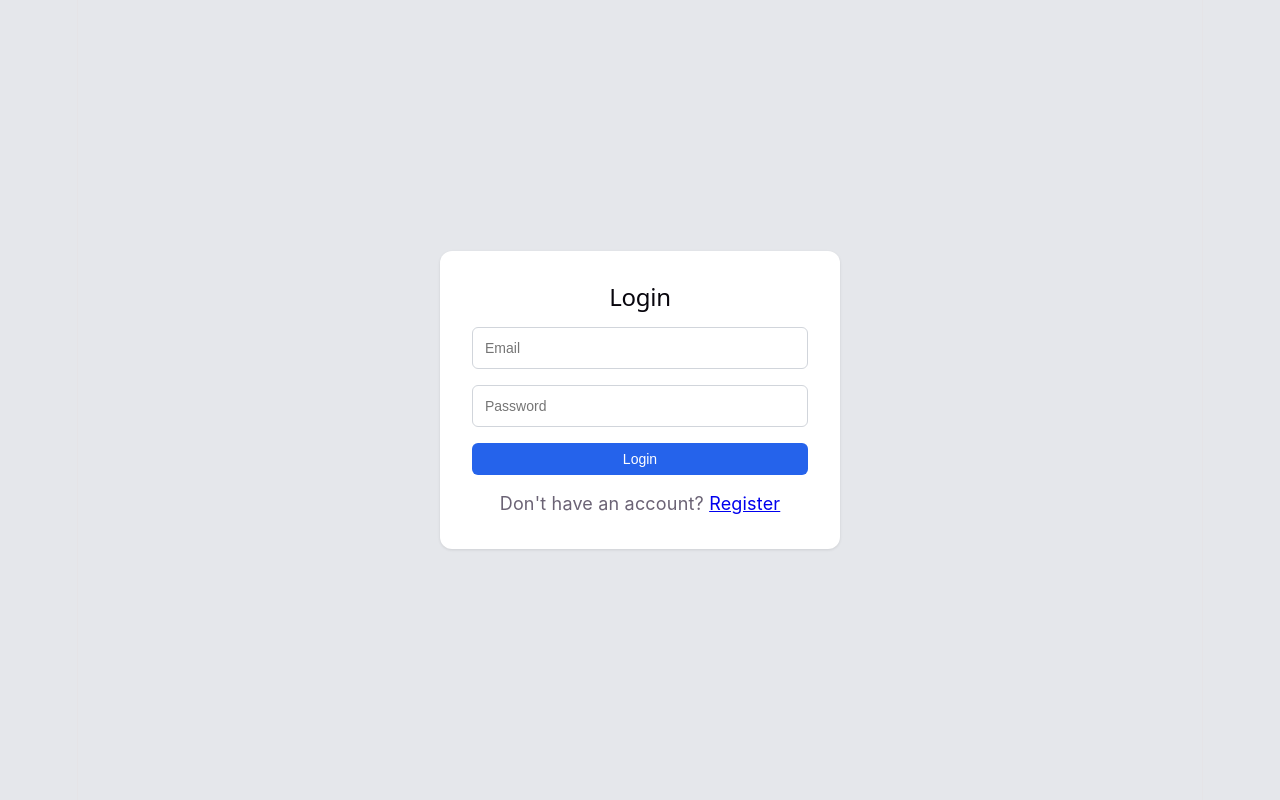
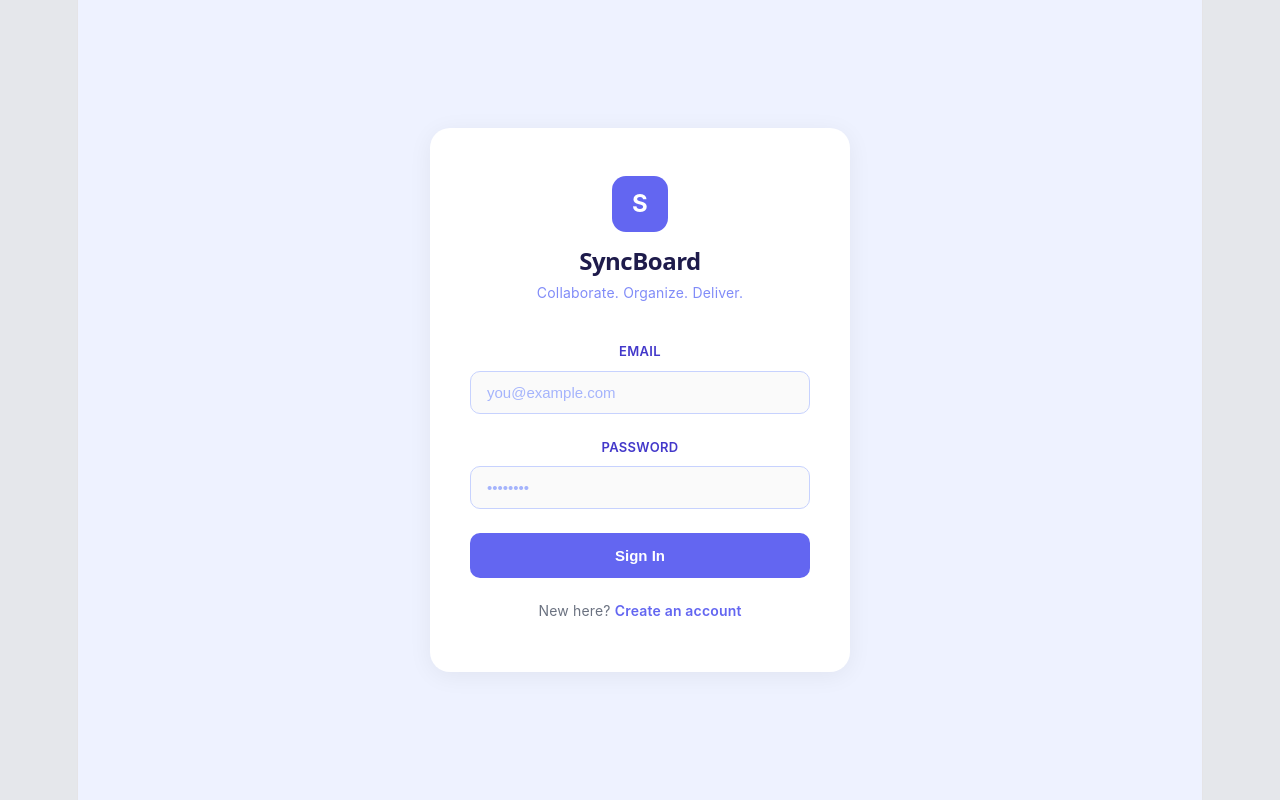
Before and after one commit to HotChicken9405/syncboard, a React (Vite) app in the folder client/: page /login in a window 1280 px wide. Built offline with nearby package versions, Linux system fonts and the light colour scheme.

Commit message:
fix: css changed

```diff
--- a/client/src/components/Board/Board.module.css
+++ b/client/src/components/Board/Board.module.css
@@ -1,7 +1,11 @@
+/* Board.module.css */
 .board {
+  width: 100%;
+  box-sizing: border-box;
   padding: 24px;
   max-width: 1200px;
   margin: 0 auto;
+  background: #f9fafb;
 }
 
 .stats {
@@ -34,6 +38,7 @@
   color: white;
   cursor: pointer;
   font-size: 14px;
+  transition: background 0.2s;
 }
 
 .logout:hover {
@@ -41,10 +46,11 @@
 }
 
 .offline {
-  background: #fbbf24;
+  background: #fef3c7;
   color: #92400e;
   padding: 4px 12px;
   border-radius: 12px;
   font-size: 12px;
   margin-right: 12px;
+  border: 1px solid #fde68a;
 }
--- a/client/src/components/TaskCard/TaskCard.module.css
+++ b/client/src/components/TaskCard/TaskCard.module.css
@@ -1,9 +1,16 @@
+/* TaskCard.module.css */
 .card {
   background: white;
   border-radius: 8px;
   padding: 16px;
   margin-bottom: 12px;
   box-shadow: 0 1px 3px rgba(0,0,0,0.1);
+  border: 1px solid #f3f4f6;
+  transition: box-shadow 0.2s;
+}
+
+.card:hover {
+  box-shadow: 0 2px 8px rgba(0,0,0,0.08);
 }
 
 .title {
@@ -30,16 +37,19 @@
 .low {
   background: #d1fae5;
   color: #065f46;
+  border: 1px solid #a7f3d0;
 }
 
 .normal {
   background: #dbeafe;
   color: #1e40af;
+  border: 1px solid #bfdbfe;
 }
 
 .high {
   background: #fee2e2;
   color: #991b1b;
+  border: 1px solid #fecaca;
 }
 
 .actions {
--- a/client/src/pages/LoginPage/LoginPage.jsx
+++ b/client/src/pages/LoginPage/LoginPage.jsx
@@ -1,7 +1,6 @@
 import { useState } from 'react';
 import { useNavigate } from 'react-router-dom';
 import { useAuth } from '../../context/AuthContext.jsx';
-import Button from '../../components/Button/Button.jsx';
 import styles from './LoginPage.module.css';
 
 export default function LoginPage() {
@@ -23,15 +22,48 @@ export default function LoginPage() {
   };
 
   return (
-    <div className={styles.container}>
-      <form className={styles.form} onSubmit={handleSubmit}>
-        <h2>Login</h2>
-        {error && <p className={styles.error}>{error}</p>}
-        <input type="email" placeholder="Email" value={email} onChange={e => setEmail(e.target.value)} required />
-        <input type="password" placeholder="Password" value={password} onChange={e => setPassword(e.target.value)} required />
-        <Button variant="primary" type="submit">Login</Button>
-        <p>Don't have an account? <a href="/register">Register</a></p>
-      </form>
+    <div className={styles.page}>
+      <div className={styles.card}>
+        <div className={styles.brand}>
+          <div className={styles.logo}>S</div>
+          <h1>SyncBoard</h1>
+          <p>Collaborate. Organize. Deliver.</p>
+        </div>
+
+        <form className={styles.form} onSubmit={handleSubmit}>
+          <div className={styles.inputGroup}>
+            <label>Email</label>
+            <input
+              type="email"
+              placeholder="you@example.com"
+              value={email}
+              onChange={e => setEmail(e.target.value)}
+              required
+            />
+          </div>
+
+          <div className={styles.inputGroup}>
+            <label>Password</label>
+            <input
+              type="password"
+              placeholder="••••••••"
+              value={password}
+              onChange={e => setPassword(e.target.value)}
+              required
+            />
+          </div>
+
+          {error && <p className={styles.error}>{error}</p>}
+
+          <button type="submit" className={styles.submit}>
+            Sign In
+          </button>
+
+          <p className={styles.switch}>
+            New here? <span onClick={() => navigate('/register')}>Create an account</span>
+          </p>
+        </form>
+      </div>
     </div>
   );
 }
--- a/client/src/pages/LoginPage/LoginPage.module.css
+++ b/client/src/pages/LoginPage/LoginPage.module.css
@@ -1,36 +1,151 @@
-.container {
+.page {
+  min-height: 100vh;
+  width: 100%;
   display: flex;
+  align-items: center;
   justify-content: center;
+  background: #eef2ff;
+  padding: 24px;
+  box-sizing: border-box;
+}
+
+.card {
+  background: white;
+  border-radius: 20px;
+  box-shadow: 0 4px 24px rgba(0, 0, 0, 0.06);
+  width: 100%;
+  max-width: 420px;
+  padding: 48px 40px;
+}
+
+.brand {
+  text-align: center;
+  margin-bottom: 32px;
+}
+
+.logo {
+  width: 56px;
+  height: 56px;
+  background: #6366f1;
+  color: white;
+  border-radius: 14px;
+  display: flex;
   align-items: center;
-  min-height: 100vh;
+  justify-content: center;
+  font-size: 24px;
+  font-weight: 700;
+  margin: 0 auto 16px;
+}
+
+.brand h1 {
+  margin: 0 0 6px 0;
+  font-size: 24px;
+  font-weight: 700;
+  color: #1e1b4b;
+  letter-spacing: -0.5px;
+}
+
+.brand p {
+  margin: 0;
+  font-size: 14px;
+  color: #818cf8;
 }
 
 .form {
-  background: white;
-  padding: 32px;
-  border-radius: 12px;
-  box-shadow: 0 1px 3px rgba(0,0,0,0.1);
-  width: 100%;
-  max-width: 400px;
   display: flex;
   flex-direction: column;
-  gap: 16px;
+  gap: 20px;
 }
 
-.form h2 {
+.inputGroup {
+  display: flex;
+  flex-direction: column;
+  gap: 6px;
+}
+
+.inputGroup label {
+  font-size: 13px;
+  font-weight: 600;
+  color: #4338ca;
+  text-transform: uppercase;
+  letter-spacing: 0.3px;
+}
+
+.inputGroup input {
+  padding: 12px 16px;
+  border: 1.5px solid #c7d2fe;
+  border-radius: 10px;
+  font-size: 15px;
+  color: #1e1b4b;
+  background: #fafafa;
+  transition: all 0.2s;
+}
+
+.inputGroup input::placeholder {
+  color: #a5b4fc;
+}
+
+.inputGroup input:focus {
+  outline: none;
+  border-color: #6366f1;
+  background: white;
+  box-shadow: 0 0 0 3px rgba(99, 102, 241, 0.08);
+}
+
+/* Fix browser autofill overriding input background with a yellow/olive tint */
+.inputGroup input:-webkit-autofill,
+.inputGroup input:-webkit-autofill:hover,
+.inputGroup input:-webkit-autofill:focus {
+  -webkit-box-shadow: 0 0 0 1000px #fafafa inset;
+  -webkit-text-fill-color: #1e1b4b;
+  transition: background-color 5000s ease-in-out 0s;
+}
+
+.error {
+  color: #ef4444;
+  font-size: 13px;
   margin: 0;
   text-align: center;
 }
 
-.form input {
-  padding: 12px;
-  border: 1px solid #d1d5db;
-  border-radius: 6px;
-  font-size: 14px;
+.submit {
+  padding: 14px;
+  border: none;
+  border-radius: 10px;
+  background: #6366f1;
+  color: white;
+  font-size: 15px;
+  font-weight: 600;
+  cursor: pointer;
+  transition: all 0.2s;
+  margin-top: 4px;
 }
 
-.error {
-  color: #dc2626;
+.submit:hover {
+  background: #4f46e5;
+  transform: translateY(-1px);
+  box-shadow: 0 4px 12px rgba(99, 102, 241, 0.25);
+}
+
+.submit:active {
+  transform: translateY(0);
+}
+
+.switch {
+  text-align: center;
   margin: 0;
   font-size: 14px;
+  color: #6b7280;
 }
+
+.switch span {
+  color: #6366f1;
+  font-weight: 600;
+  cursor: pointer;
+  transition: color 0.2s;
+}
+
+.switch span:hover {
+  color: #4f46e5;
+  text-decoration: underline;
+}
--- a/client/src/pages/RegisterPage/RegisterPage.jsx
+++ b/client/src/pages/RegisterPage/RegisterPage.jsx
@@ -1,7 +1,6 @@
 import { useState } from 'react';
 import { useNavigate } from 'react-router-dom';
 import { useAuth } from '../../context/AuthContext.jsx';
-import Button from '../../components/Button/Button.jsx';
 import styles from './RegisterPage.module.css';
 
 export default function RegisterPage() {
@@ -24,16 +23,60 @@ export default function RegisterPage() {
   };
 
   return (
-    <div className={styles.container}>
-      <form className={styles.form} onSubmit={handleSubmit}>
-        <h2>Register</h2>
-        {error && <p className={styles.error}>{error}</p>}
-        <input type="text" placeholder="Name" value={name} onChange={e => setName(e.target.value)} required />
-        <input type="email" placeholder="Email" value={email} onChange={e => setEmail(e.target.value)} required />
-        <input type="password" placeholder="Password" value={password} onChange={e => setPassword(e.target.value)} required minLength={6} />
-        <Button variant="primary" type="submit">Register</Button>
-        <p>Already have an account? <a href="/login">Login</a></p>
-      </form>
+    <div className={styles.page}>
+      <div className={styles.card}>
+        <div className={styles.brand}>
+          <div className={styles.logo}>S</div>
+          <h1>SyncBoard</h1>
+          <p>Join your team today</p>
+        </div>
+
+        <form className={styles.form} onSubmit={handleSubmit}>
+          <div className={styles.inputGroup}>
+            <label>Name</label>
+            <input
+              type="text"
+              placeholder="John Doe"
+              value={name}
+              onChange={e => setName(e.target.value)}
+              required
+            />
+          </div>
+
+          <div className={styles.inputGroup}>
+            <label>Email</label>
+            <input
+              type="email"
+              placeholder="you@example.com"
+              value={email}
+              onChange={e => setEmail(e.target.value)}
+              required
+            />
+          </div>
+
+          <div className={styles.inputGroup}>
+            <label>Password</label>
+            <input
+              type="password"
+              placeholder="Min. 6 characters"
+              value={password}
+              onChange={e => setPassword(e.target.value)}
+              required
+              minLength={6}
+            />
+          </div>
+
+          {error && <p className={styles.error}>{error}</p>}
+
+          <button type="submit" className={styles.submit}>
+            Create Account
+          </button>
+
+          <p className={styles.switch}>
+            Already have an account? <span onClick={() => navigate('/login')}>Sign in</span>
+          </p>
+        </form>
+      </div>
     </div>
   );
 }
--- a/client/src/pages/RegisterPage/RegisterPage.module.css
+++ b/client/src/pages/RegisterPage/RegisterPage.module.css
@@ -1,36 +1,151 @@
-.container {
+.page {
+  min-height: 100vh;
+  width: 100%;
   display: flex;
+  align-items: center;
   justify-content: center;
+  background: #ecfdf5;
+  padding: 24px;
+  box-sizing: border-box;
+}
+
+.card {
+  background: white;
+  border-radius: 20px;
+  box-shadow: 0 4px 24px rgba(0, 0, 0, 0.06);
+  width: 100%;
+  max-width: 420px;
+  padding: 48px 40px;
+}
+
+.brand {
+  text-align: center;
+  margin-bottom: 32px;
+}
+
+.logo {
+  width: 56px;
+  height: 56px;
+  background: #10b981;
+  color: white;
+  border-radius: 14px;
+  display: flex;
   align-items: center;
-  min-height: 100vh;
+  justify-content: center;
+  font-size: 24px;
+  font-weight: 700;
+  margin: 0 auto 16px;
+}
+
+.brand h1 {
+  margin: 0 0 6px 0;
+  font-size: 24px;
+  font-weight: 700;
+  color: #064e3b;
+  letter-spacing: -0.5px;
+}
+
+.brand p {
+  margin: 0;
+  font-size: 14px;
+  color: #34d399;
 }
 
 .form {
-  background: white;
-  padding: 32px;
-  border-radius: 12px;
-  box-shadow: 0 1px 3px rgba(0,0,0,0.1);
-  width: 100%;
-  max-width: 400px;
   display: flex;
   flex-direction: column;
-  gap: 16px;
+  gap: 20px;
 }
 
-.form h2 {
+.inputGroup {
+  display: flex;
+  flex-direction: column;
+  gap: 6px;
+}
+
+.inputGroup label {
+  font-size: 13px;
+  font-weight: 600;
+  color: #059669;
+  text-transform: uppercase;
+  letter-spacing: 0.3px;
+}
+
+.inputGroup input {
+  padding: 12px 16px;
+  border: 1.5px solid #a7f3d0;
+  border-radius: 10px;
+  font-size: 15px;
+  color: #064e3b;
+  background: #fafafa;
+  transition: all 0.2s;
+}
+
+.inputGroup input::placeholder {
+  color: #6ee7b7;
+}
+
+.inputGroup input:focus {
+  outline: none;
+  border-color: #10b981;
+  background: white;
+  box-shadow: 0 0 0 3px rgba(16, 185, 129, 0.08);
+}
+
+/* Fix browser autofill overriding input background with a yellow/olive tint */
+.inputGroup input:-webkit-autofill,
+.inputGroup input:-webkit-autofill:hover,
+.inputGroup input:-webkit-autofill:focus {
+  -webkit-box-shadow: 0 0 0 1000px #fafafa inset;
+  -webkit-text-fill-color: #064e3b;
+  transition: background-color 5000s ease-in-out 0s;
+}
+
+.error {
+  color: #ef4444;
+  font-size: 13px;
   margin: 0;
   text-align: center;
 }
 
-.form input {
-  padding: 12px;
-  border: 1px solid #d1d5db;
-  border-radius: 6px;
-  font-size: 14px;
+.submit {
+  padding: 14px;
+  border: none;
+  border-radius: 10px;
+  background: #10b981;
+  color: white;
+  font-size: 15px;
+  font-weight: 600;
+  cursor: pointer;
+  transition: all 0.2s;
+  margin-top: 4px;
 }
 
-.error {
-  color: #dc2626;
+.submit:hover {
+  background: #059669;
+  transform: translateY(-1px);
+  box-shadow: 0 4px 12px rgba(16, 185, 129, 0.25);
+}
+
+.submit:active {
+  transform: translateY(0);
+}
+
+.switch {
+  text-align: center;
   margin: 0;
   font-size: 14px;
+  color: #6b7280;
 }
+
+.switch span {
+  color: #10b981;
+  font-weight: 600;
+  cursor: pointer;
+  transition: color 0.2s;
+}
+
+.switch span:hover {
+  color: #059669;
+  text-decoration: underline;
+}
```
